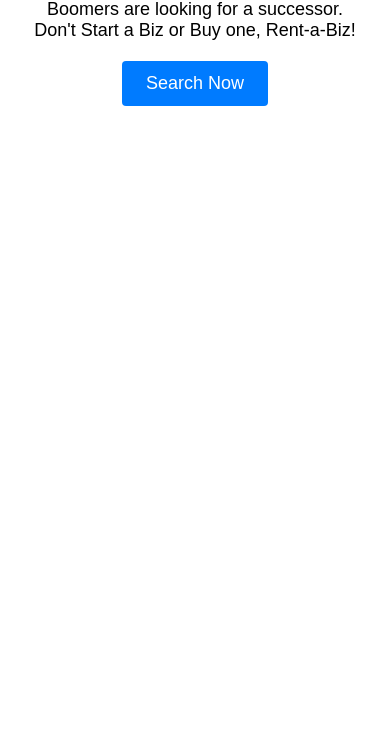
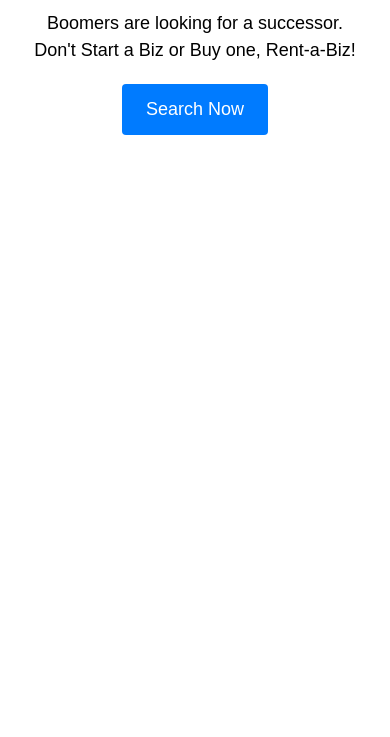
Before and after one commit to nicktheo59/rent-a-business, a plain HTML site: page index.html in a window 390 px wide. Shown: the part 107-844 px from the top of the page. Drawn offline with Linux system fonts and the light colour scheme.

Commit message:
mobile optimised?

```diff
--- a/index.html
+++ b/index.html
@@ -2,10 +2,13 @@
 <html>
 <head>
   <title>Rent-a-Business | Find Your Perfect Business</title>
+  <meta name="viewport" content="width=device-width, initial-scale=1.0">
   <style>
     /* Add your custom CSS styles here */
     body {
       font-family: Arial, sans-serif;
+      font-size: 16px; /* Adjust as needed */
+      line-height: 1.5; /* Adjust as needed */
     }
     .container {
       max-width: 800px;
```
